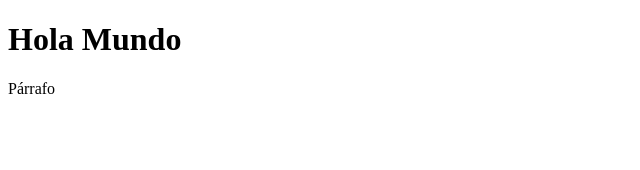
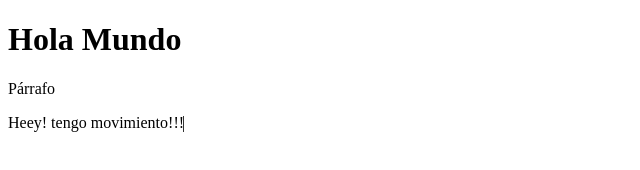
Before and after one commit to DanielaCalisaya/Javascript, a website: page sessionCatorce/index.html in a window 1280 px wide. Shown: the whole page, without its empty margins (0-640 px from the left). Drawn offline with nearby package versions, Linux system fonts and the light colour scheme.

Commit message:
utilizacion de librerias de terceros

```diff
--- /dev/null
+++ b/sessionCatorce/animacion.js
@@ -0,0 +1,3 @@
+new TypeIt("#myElement", {
+    strings: "Heey! tengo movimiento!!!",
+}).go();
--- a/sessionCatorce/index.html
+++ b/sessionCatorce/index.html
@@ -5,12 +5,19 @@
     <meta http-equiv="X-UA-Compatible" content="IE=edge">
     <meta name="viewport" content="width=device-width, initial-scale=1.0">
     <title>Web con Javascript</title>
+    <!-- script de la libreria del texto con animación-->
+
 
 </head>
 <body>
     <h1>Hola Mundo</h1>
     <p id="parrafo">Párrafo</p>
+    <span id="myElement"></span>
+
     <script src="index.js"></script>
+    <script src="https://unpkg.com/typeit@8.7.0/dist/index.umd.js"></script>
+    <script src="animacion.js"></script>
+    <!-- también nos propone tenerlo definido aqui en el html, pero como mejor práctica es llevarlo a un doc js -->
 </body>
 </html>
 
@@ -24,3 +31,9 @@ Necesitaré el package asi que hago npm init
 y en ese archivo agrego un script -> "start": "http-server ."
 Para correr -> npm start
 -->
+
+<!--
+    https://www.typeitjs.com/docs/vanilla  -> integrando nuevas librerias
+    podemos poner el script en el head o debajo.
+    En este caso nos está pidiendo que sea debajo
+ -->
```
